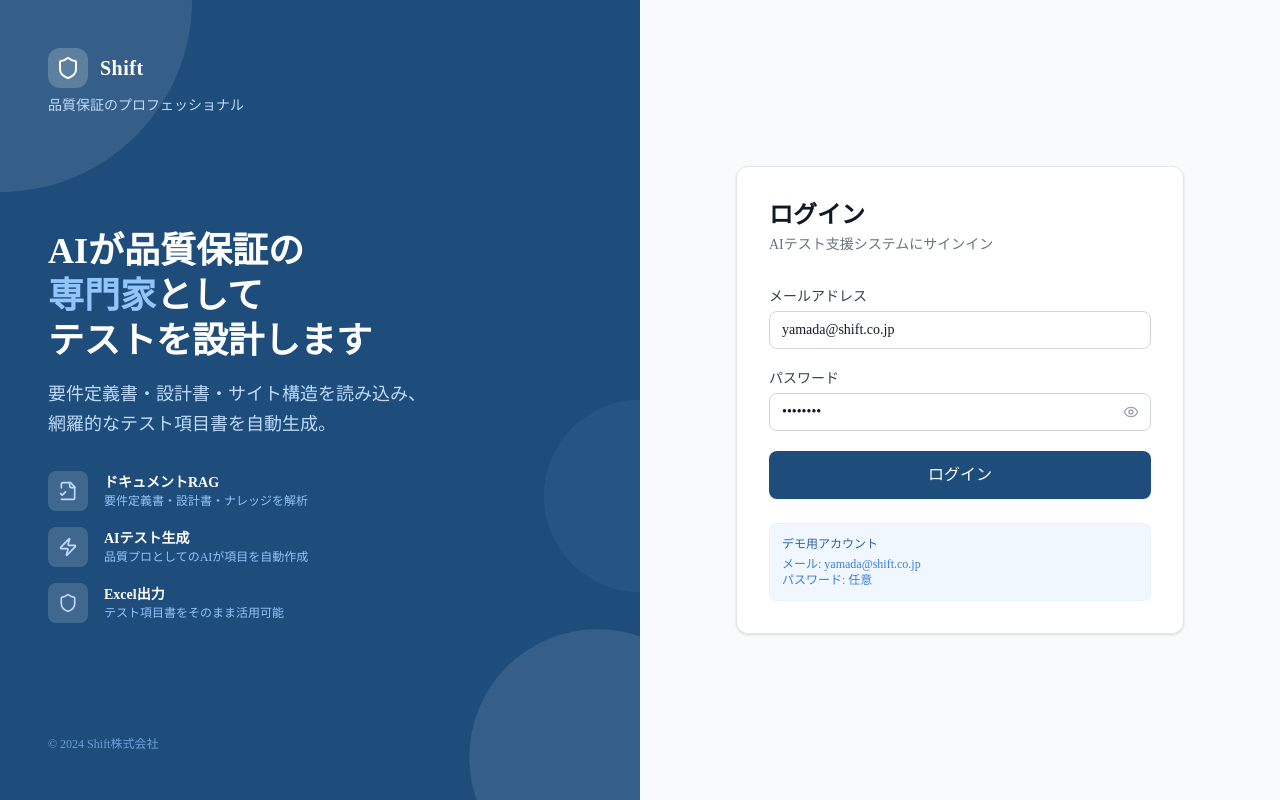
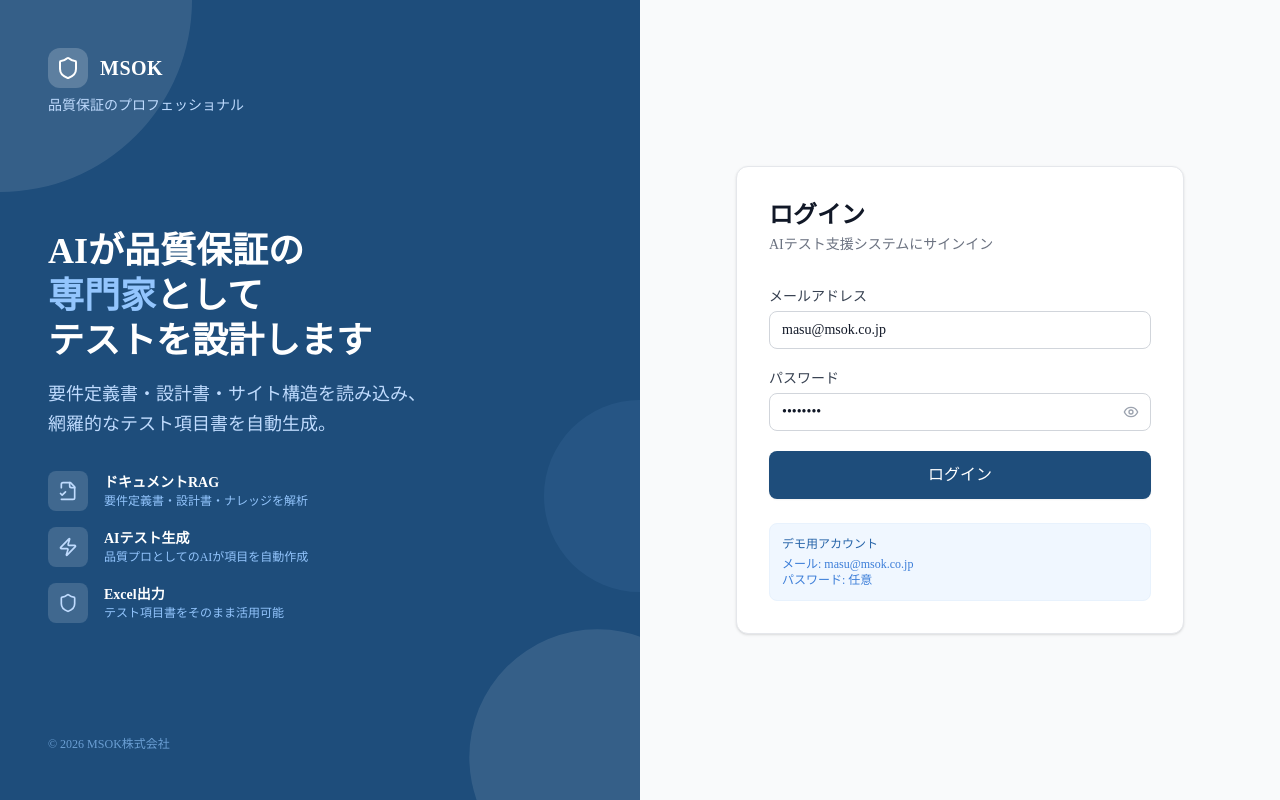
Before and after one commit to sleipnir167/test-AIsupport, a Next.js app in the folder shift-test-support/: page /login in a window 1280 px wide. Built offline with nearby package versions, Linux system fonts and the light colour scheme.

Commit message:
Add files via upload

```diff
--- a/shift-test-support/package.json
+++ b/shift-test-support/package.json
@@ -1,5 +1,5 @@
 {
-  "name": "shift-test-support",
+  "name": "MSOK-test-support",
   "version": "1.0.0",
   "private": true,
   "scripts": {
--- a/shift-test-support/src/app/login/page.tsx
+++ b/shift-test-support/src/app/login/page.tsx
@@ -5,7 +5,7 @@ import { Eye, EyeOff, Shield, Zap, FileCheck2 } from 'lucide-react'
 
 export default function LoginPage() {
   const router = useRouter()
-  const [email, setEmail] = useState('yamada@shift.co.jp')
+  const [email, setEmail] = useState('masu@msok.co.jp')
   const [password, setPassword] = useState('password')
   const [showPw, setShowPw] = useState(false)
   const [loading, setLoading] = useState(false)
@@ -40,7 +40,7 @@ export default function LoginPage() {
             <div className="w-10 h-10 bg-white/20 rounded-xl flex items-center justify-center">
               <Shield className="w-6 h-6 text-white" />
             </div>
-            <span className="text-white font-bold text-xl tracking-wide">Shift</span>
+            <span className="text-white font-bold text-xl tracking-wide">MSOK</span>
           </div>
           <p className="text-shift-200 text-sm">品質保証のプロフェッショナル</p>
         </div>
@@ -78,7 +78,7 @@ export default function LoginPage() {
         </div>
 
         <div className="relative z-10 text-shift-400 text-xs">
-          © 2024 Shift株式会社
+          © 2026 MSOK株式会社
         </div>
       </div>
 
@@ -104,7 +104,7 @@ export default function LoginPage() {
                   value={email}
                   onChange={e => setEmail(e.target.value)}
                   className="input"
-                  placeholder="example@shift.co.jp"
+                  placeholder="example@msok.co.jp"
                   required
                 />
               </div>
@@ -155,7 +155,7 @@ export default function LoginPage() {
 
             <div className="mt-6 p-3 bg-shift-50 rounded-lg border border-shift-100">
               <p className="text-xs text-shift-700 font-medium mb-1">デモ用アカウント</p>
-              <p className="text-xs text-shift-600">メール: yamada@shift.co.jp</p>
+              <p className="text-xs text-shift-600">メール: masu@msok.co.jp</p>
               <p className="text-xs text-shift-600">パスワード: 任意</p>
             </div>
           </div>
```
Also changed, not shown: shift-test-support/src/lib/mock-data.ts (+4 -4 lines), 1 other file (tests, documents, lock files or other folders).
